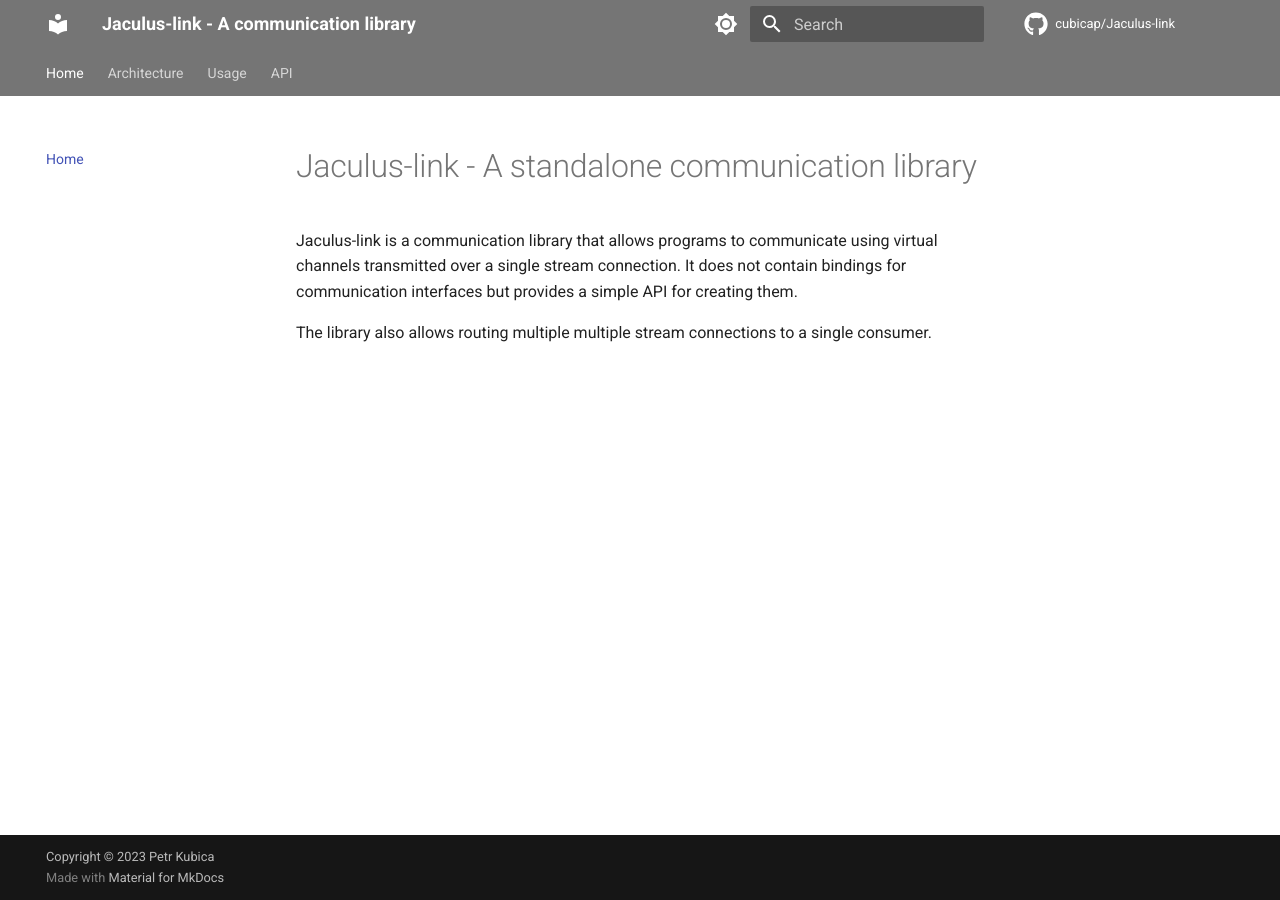
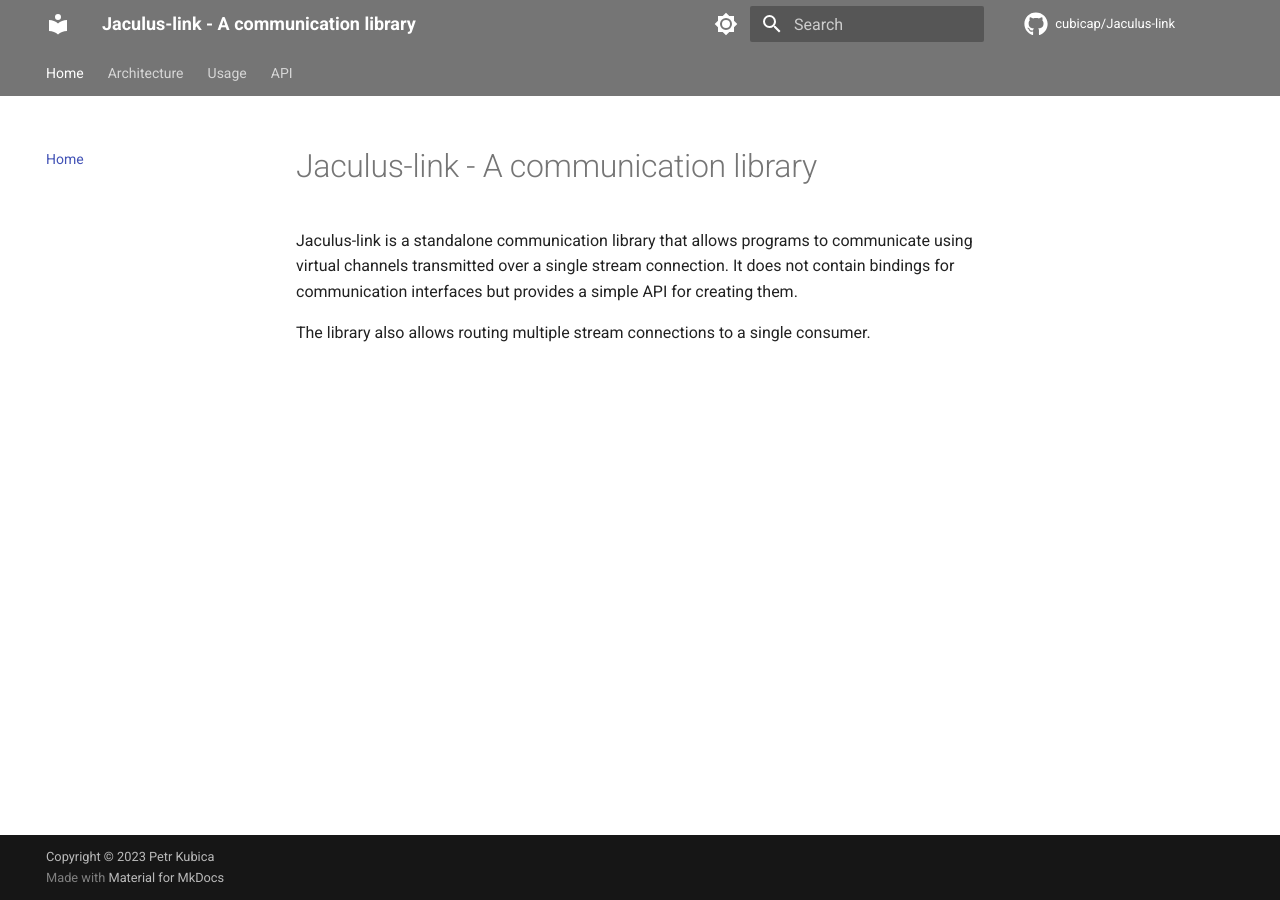
Before and after one commit to cubicap/Jaculus-link, an MkDocs documentation site: the page built from docs/index.md, in a window 1280 px wide. Built offline with MkDocs 1.6.1 and Material for MkDocs 9.7.7, drawn with Linux system fonts in a browser that asks for light colours; comment, search, counter and statistics services are not loaded.

Commit message:
update docs

```diff
--- a/docs/index.md
+++ b/docs/index.md
@@ -1,6 +1,6 @@
-# Jaculus-link - A standalone communication library
+# Jaculus-link - A communication library
 
-Jaculus-link is a communication library that allows programs to communicate using virtual channels transmitted over a single
+Jaculus-link is a standalone communication library that allows programs to communicate using virtual channels transmitted over a single
 stream connection. It does not contain bindings for communication interfaces but provides a simple API for creating them.
 
-The library also allows routing multiple multiple stream connections to a single consumer.
+The library also allows routing multiple stream connections to a single consumer.
```
Also changed, not shown: docs/usage.md (+1 -1 lines).
